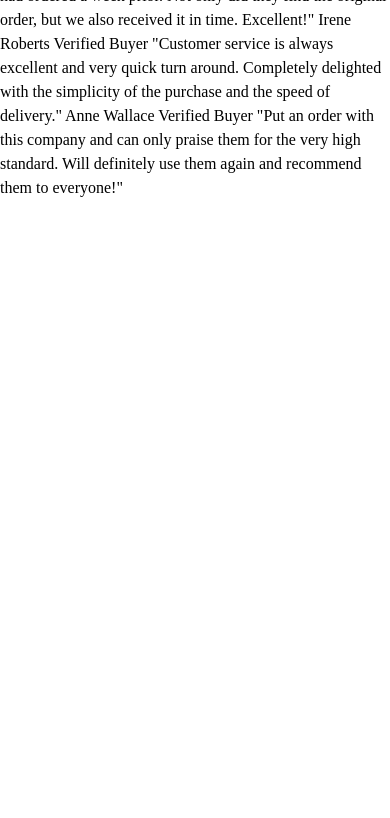
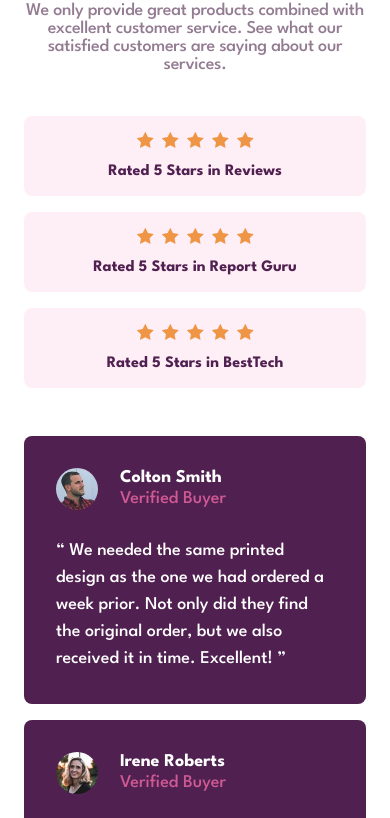
Before and after one commit to prantiknoor/frontend-mentor-challenges, a plain HTML site: page social-proof-section/index.html in a window 390 px wide. Shown: the part 160-978 px from the top of the page. Before the commit the page ends 844 px from the top, so only its background shows below. Drawn offline with Linux system fonts and the light colour scheme.

Commit message:
Mobile design done

```diff
--- a/social-proof-section/index.html
+++ b/social-proof-section/index.html
@@ -21,31 +21,82 @@
 
 </head>
 
-<body>
-  10,000+ of our users love our products.
-
-  We only provide great products combined with excellent customer service.
-  See what our satisfied customers are saying about our services.
-
-  Rated 5 Stars in Reviews
-  Rated 5 Stars in Report Guru
-  Rated 5 Stars in BestTech
-
-  Colton Smith
-  Verified Buyer
-  "We needed the same printed design as the one we had ordered a week prior.
-  Not only did they find the original order, but we also received it in time.
-  Excellent!"
-
-  Irene Roberts
-  Verified Buyer
-  "Customer service is always excellent and very quick turn around. Completely
-  delighted with the simplicity of the purchase and the speed of delivery."
-
-  Anne Wallace
-  Verified Buyer
-  "Put an order with this company and can only praise them for the very high
-  standard. Will definitely use them again and recommend them to everyone!"
+<body class="ff-sans-serif flex justify-center">
+  <main class="container flex--column">
+    <div class="wrapper flex--column">
+      <header class="header text-center lh-1 flex--column">
+        <h1 class="heading text-dark fs-800">10,000+ of our users love our products.</h1>
+        <p class="description fs-500 fw-500 ls-tight text-s-dark">
+          We only provide great products combined with excellent customer service.
+          See what our satisfied customers are saying about our services.
+        </p>
+      </header>
+      <section id="ratings" class="ratings text-center lh-1 text-dark fs-400 fw-700 flex--column">
+        <h2 class="sr-only">Ratings in different platforms</h2>
+        <div class="rating__card flex--column">
+          <div class="stars flex justify-center">
+            <img src="./images/icon-star.svg" alt="star icon">
+            <img src="./images/icon-star.svg" alt="star icon">
+            <img src="./images/icon-star.svg" alt="star icon">
+            <img src="./images/icon-star.svg" alt="star icon">
+            <img src="./images/icon-star.svg" alt="star icon">
+          </div>
+          <p>Rated 5 Stars in Reviews</p>
+        </div>
+        <div class="rating__card flex--column">
+          <div class="stars flex justify-center">
+            <img src="./images/icon-star.svg" alt="star icon">
+            <img src="./images/icon-star.svg" alt="star icon">
+            <img src="./images/icon-star.svg" alt="star icon">
+            <img src="./images/icon-star.svg" alt="star icon">
+            <img src="./images/icon-star.svg" alt="star icon">
+          </div>
+          <p>Rated 5 Stars in Report Guru</p>
+        </div>
+        <div class="rating__card flex--column">
+          <div class="stars flex justify-center">
+            <img src="./images/icon-star.svg" alt="star icon">
+            <img src="./images/icon-star.svg" alt="star icon">
+            <img src="./images/icon-star.svg" alt="star icon">
+            <img src="./images/icon-star.svg" alt="star icon">
+            <img src="./images/icon-star.svg" alt="star icon">
+          </div>
+          <p>Rated 5 Stars in BestTech</p>
+        </div>
+      </section>
+    </div>
+    <section id="feedbacks" class="feedbacks flex flex--column">
+      <h2 class="sr-only">Feedbacks from our satisfied varified customer.</h2>
+      <div class="feedback__card flex--column fs-500 bg-dark text-light fw-500">
+        <div class="customer-details grid">
+          <img class="customer-pic" src="./images/image-colton.jpg" alt="Customer Colton Smith">
+          <h3 class="customer-name">Colton Smith</h3>
+          <p class="customer-varified">Verified Buyer</p>
+        </div>
+        <q class="feedback"> We needed the same printed design as the one we had ordered a week prior.
+          Not only did they find the original order, but we also received it in time.
+          Excellent! </q>
+      </div>
+      <div class="feedback__card flex--column fs-500 bg-dark text-light fw-500">
+        <div class="customer-details grid">
+          <img class="customer-pic" src="./images/image-irene.jpg" alt="Customer Irene Roberts">
+          <h3 class="customer-name">Irene Roberts</h3>
+          <p class="customer-varified">Verified Buyer</p>
+        </div>
+        <q class="feedback"> Customer service is always excellent and very quick turn around. Completely
+          delighted with the simplicity of the purchase and the speed of delivery. </q>
+      </div>
+      <div class="feedback__card flex--column fs-500 bg-dark text-light fw-500">
+        <div class="customer-details grid">
+          <img class="customer-pic" src="./images/image-anne.jpg" alt="Customer Anne Wallace">
+          <h3 class="customer-name">Anne Wallace</h3>
+          <p class="customer-varified">Verified Buyer</p>
+        </div>
+        <q class="feedback"> Put an order with this company and can only praise them for the very high
+          standard. Will definitely use them again and recommend them to everyone! </q>
+      </div>
+    </section>
+  </main>
 
   <footer class="attribution sr-only">
     Challenge by
--- a/social-proof-section/styles/style.css
+++ b/social-proof-section/styles/style.css
@@ -17,11 +17,75 @@
   --fs-400: 1rem;
 
   /* font families */
-    --ff-sans-serif: 'League Spartan', sans-serif;
+  --ff-sans-serif: "League Spartan", sans-serif;
 }
 
-@media screen and (min-width: 45rem) {
+@media screen and (min-width: 64rem) {
   :root {
     --fs-800: 3.375rem;
   }
 }
+
+/* ---------------- */
+/*     My rules     */
+/* ---------------- */
+
+.container {
+  max-width: 35rem;
+  margin: 4.375rem clamp(0.5rem, 6.4vw, 1.5rem);
+  --gap: 3rem;
+}
+
+.wrapper {
+  --gap: 2.625rem;
+}
+
+.wrapper > * {
+  --gap: 1rem;
+}
+
+/* Section - #ratings */
+
+.rating__card {
+  background-color: hsl(var(--clr-accent) / 0.1);
+  padding: 1rem;
+  border-radius: 0.5rem;
+}
+
+.stars {
+  --gap: 0.5rem;
+}
+
+/* Section - #feedbacks */
+
+.feedbacks {
+  --gap: 1rem;
+}
+
+.feedback__card {
+  border-radius: 0.5rem;
+  padding: clamp(1rem, 8.53vw, 2rem);
+  --gap: 1.5em;
+}
+
+.customer-details {
+  grid-template-columns: auto 1fr;
+  line-height: 1;
+  column-gap: 1.22em;
+  align-items: center;
+  --gap: 0;
+}
+
+.customer-name {
+  font-size: inherit;
+}
+
+.customer-varified {
+  color: hsl(var(--clr-accent) / 0.8);
+}
+
+.customer-pic {
+  grid-row: 1/3;
+  border-radius: 50%;
+  max-width: 2.33em;
+}
```
Lines whose indentation alone changed are shown as unchanged.
